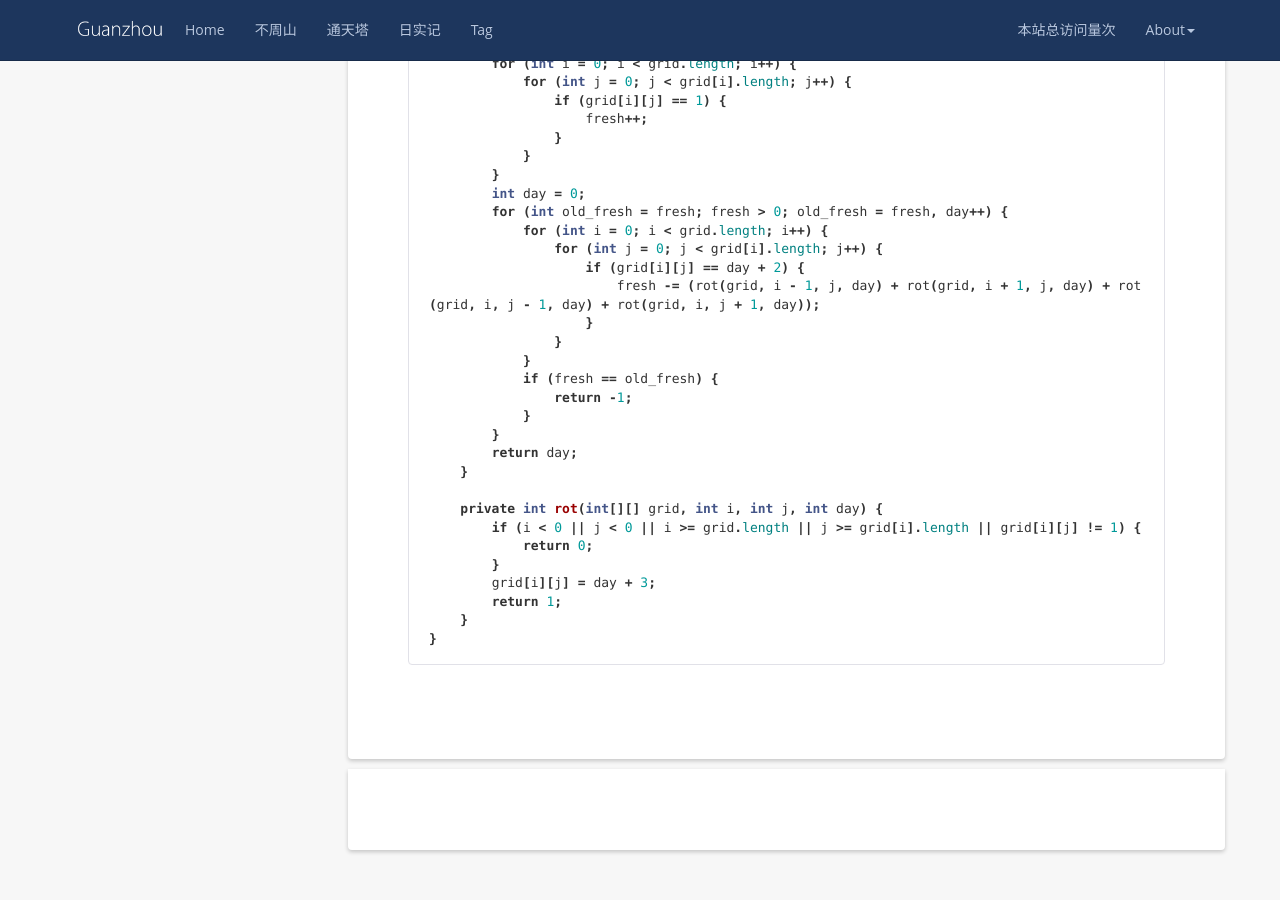
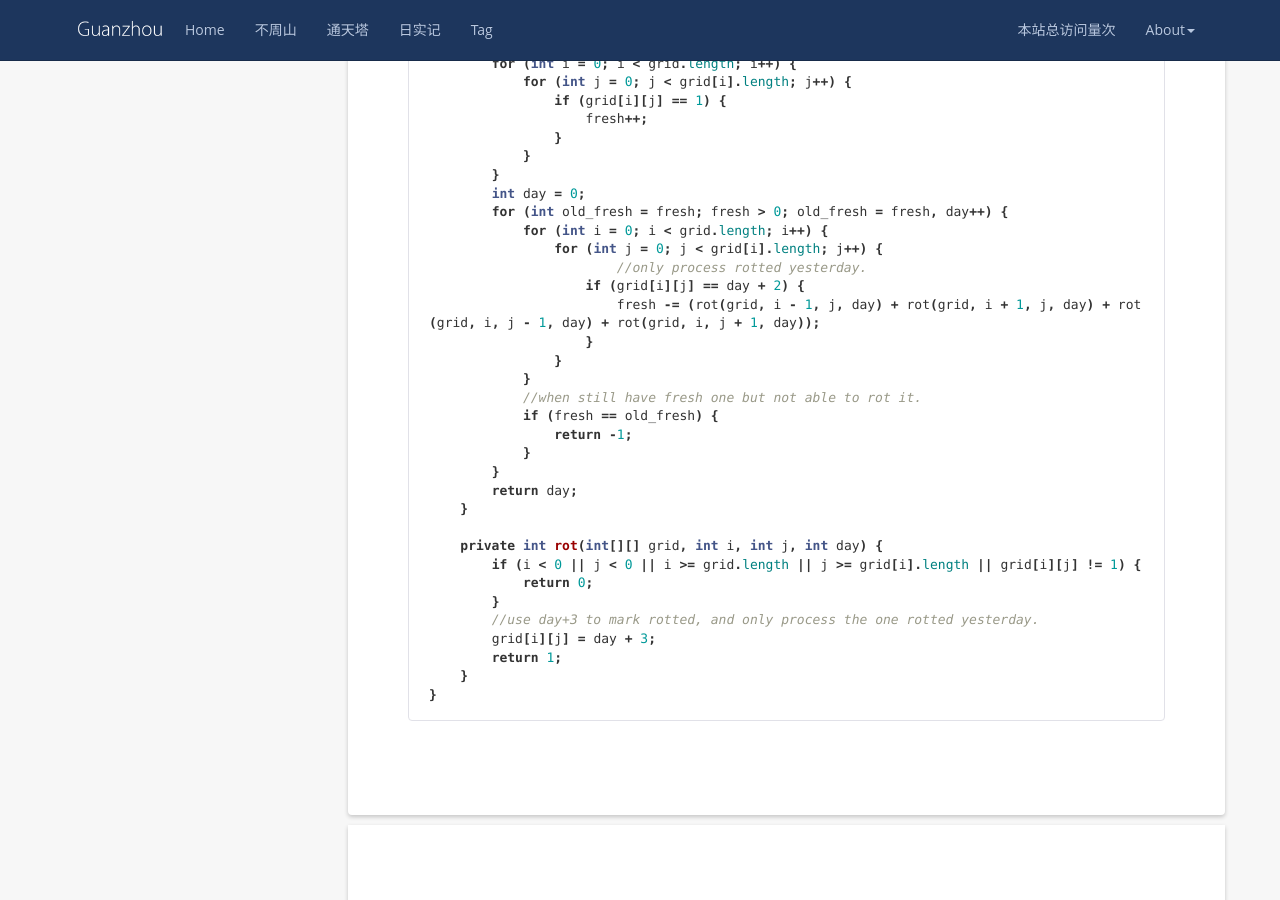
Before and after one commit to wangsimin04/GuanzhouSong.github.io, a Jekyll site: the page built from _posts/2020-01-01-LeetCode.md, in a window 1280 px wide and 900 px high, scrolled down 1310 px. Built offline with Jekyll 4.4.1, drawn with Linux system fonts in a browser that asks for light colours; nearby versions of some CDN libraries; comment, search, counter and statistics services are not loaded.

Commit message:
Update 2020-01-01-LeetCode.md

```diff
--- a/_posts/2020-01-01-LeetCode.md
+++ b/_posts/2020-01-01-LeetCode.md
@@ -69,11 +69,13 @@ class Solution {
         for (int old_fresh = fresh; fresh > 0; old_fresh = fresh, day++) {
             for (int i = 0; i < grid.length; i++) {
                 for (int j = 0; j < grid[i].length; j++) {
+                	//only process rotted yesterday.
                     if (grid[i][j] == day + 2) {
                         fresh -= (rot(grid, i - 1, j, day) + rot(grid, i + 1, j, day) + rot(grid, i, j - 1, day) + rot(grid, i, j + 1, day));
                     }
                 }
             }
+            //when still have fresh one but not able to rot it.
             if (fresh == old_fresh) {
                 return -1;
             }
@@ -85,6 +87,7 @@ class Solution {
         if (i < 0 || j < 0 || i >= grid.length || j >= grid[i].length || grid[i][j] != 1) {
             return 0;
         }
+        //use day+3 to mark rotted, and only process the one rotted yesterday.
         grid[i][j] = day + 3;
         return 1;
     }
```
